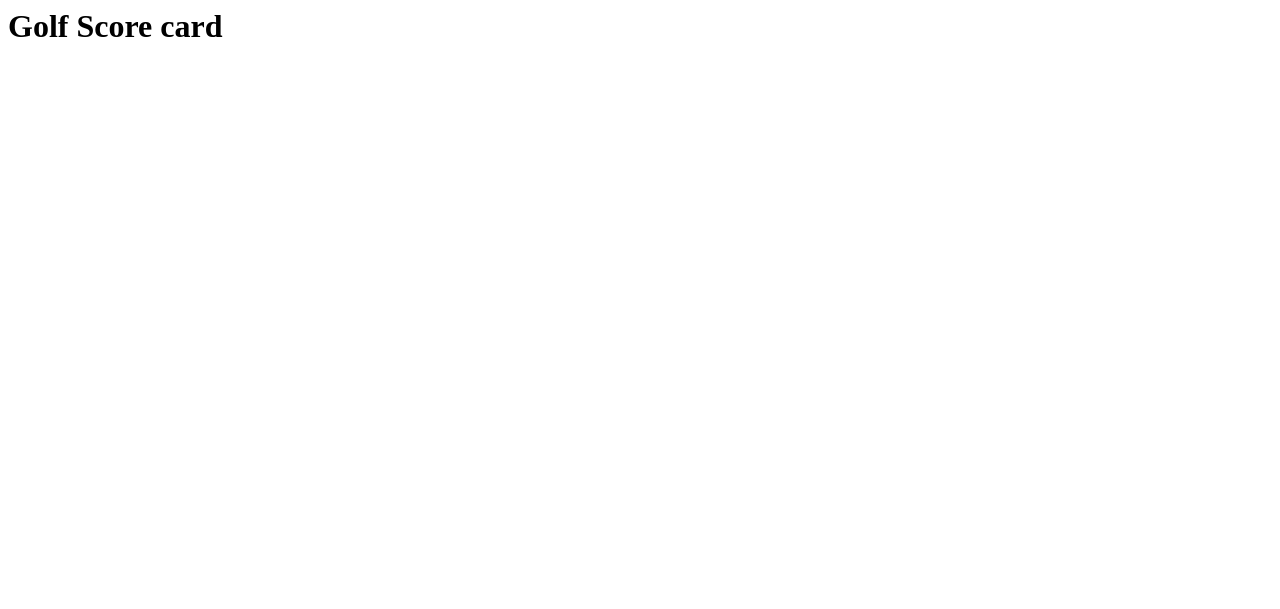
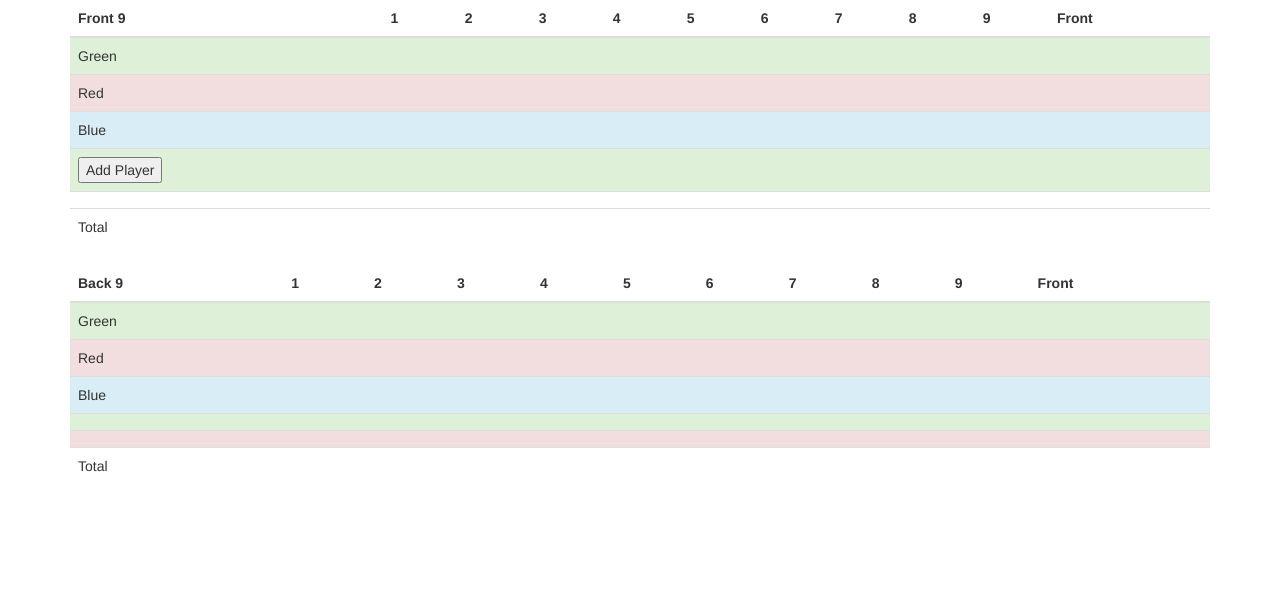
Before and after one commit to kendratate/golf, a plain HTML site: page index.html in a window 1280 px wide. Drawn offline with nearby package versions, Linux system fonts and the light colour scheme.

Commit message:
Tables started

```diff
--- /dev/null
+++ b/golf.css
@@ -0,0 +1,4 @@
+#addPlayerContainer {
+    visibility: hidden;
+
+}
--- /dev/null
+++ b/golf.js
@@ -0,0 +1,44 @@
+/**
+ * Created by kendratate on 10/25/16.
+ */
+var players = [];
+
+function addPlayer() {
+    // make form visible
+    $("#addPlayerContainer").css("visibility", "visible");
+}
+function teeUp(){
+
+    // add trimmed, to upper player name to players array
+    var someName = $("input#formName").val().trim().toUpperCase();
+    players.push(someName);
+}
+
+function validateForm(){
+    var success1, success2 = true;
+    alert("in addPlayer");
+
+
+
+        // check for blank name field
+        alert("in do");
+
+        if ($("input#formName").val().trim().length <= 0) {
+            $('#message').text("You must enter a name");
+            alert("success1 is false");
+
+        };
+
+        // check for duplicate name
+        for (var i=0; i < players.length; i++) {
+            if (name.trim().toUpperCase() === players[i]) {
+                $('#message').text("Player name must be unique");
+                success2 = false;
+                alert("success2 is false");
+
+            }
+         };
+
+
+
+}
--- a/index.html
+++ b/index.html
@@ -1 +1,233 @@
-<h1>Golf Score card</h1>
+<!DOCTYPE html>
+<html lang="en">
+<head>
+    <meta charset="utf-8">
+    <meta name="viewport" content="width=device-width, initial-scale=1">
+    <link rel="stylesheet" href="https://maxcdn.bootstrapcdn.com/bootstrap/3.3.7/css/bootstrap.min.css">
+    <script src="https://ajax.googleapis.com/ajax/libs/jquery/1.12.4/jquery.min.js"></script>
+    <script src="https://maxcdn.bootstrapcdn.com/bootstrap/3.3.7/js/bootstrap.min.js"></script>
+    <link rel="stylesheet" href="golf.css">
+    <title>Golf Score</title>
+</head>
+<body>
+
+<div class="container">
+    <table class="table front">
+        <thead>
+        <tr>
+            <th>Front 9</th>
+            <th>1</th>
+            <th>2</th>
+            <th>3</th>
+            <th>4</th>
+            <th>5</th>
+            <th>6</th>
+            <th>7</th>
+            <th>8</th>
+            <th>9</th>
+            <th>Front</th>
+        </tr>
+        </thead>
+        <tbody>
+        <tr class="success">
+            <td>Green</td>
+            <td></td>
+            <td></td>
+            <td></td>
+            <td></td>
+            <td></td>
+            <td></td>
+            <td></td>
+            <td></td>
+            <td></td>
+            <td></td>
+        </tr>
+        <tr class="danger">
+            <td>Red</td>
+            <td></td>
+            <td></td>
+            <td></td>
+            <td></td>
+            <td></td>
+            <td></td>
+            <td></td>
+            <td></td>
+            <td></td>
+            <td></td>
+        </tr>
+        <tr class="info">
+            <td>Blue</td>
+            <td></td>
+            <td></td>
+            <td></td>
+            <td></td>
+            <td></td>
+            <td></td>
+            <td></td>
+            <td></td>
+            <td></td>
+            <td></td>
+        </tr>
+        <tr class="success">
+            <td><button id="addPlayer" onclick="addPlayer()">Add Player</button></td>
+            <td></td>
+            <td></td>
+            <td></td>
+            <td></td>
+            <td></td>
+            <td></td>
+            <td></td>
+            <td></td>
+            <td></td>
+            <td></td>
+        </tr>
+        <tr>
+            <td></td>
+            <td></td>
+            <td></td>
+            <td></td>
+            <td></td>
+            <td></td>
+            <td></td>
+            <td></td>
+            <td></td>
+            <td></td>
+            <td></td>
+        </tr>
+        <tr>
+            <td>Total</td>
+            <td></td>
+            <td></td>
+            <td></td>
+            <td></td>
+            <td></td>
+            <td></td>
+            <td></td>
+            <td></td>
+            <td></td>
+            <td></td>
+        </tr>
+        </tbody>
+    </table>
+    <table class="table back">
+        <thead>
+        <tr>
+            <th>Back 9</th>
+            <th>1</th>
+            <th>2</th>
+            <th>3</th>
+            <th>4</th>
+            <th>5</th>
+            <th>6</th>
+            <th>7</th>
+            <th>8</th>
+            <th>9</th>
+            <th>Front</th>
+        </tr>
+        </thead>
+        <tbody>
+        <tr class="success">
+            <td>Green</td>
+            <td></td>
+            <td></td>
+            <td></td>
+            <td></td>
+            <td></td>
+            <td></td>
+            <td></td>
+            <td></td>
+            <td></td>
+            <td></td>
+        </tr>
+        <tr class="danger">
+            <td>Red</td>
+            <td></td>
+            <td></td>
+            <td></td>
+            <td></td>
+            <td></td>
+            <td></td>
+            <td></td>
+            <td></td>
+            <td></td>
+            <td></td>
+        </tr>
+        <tr class="info">
+            <td>Blue</td>
+            <td></td>
+            <td></td>
+            <td></td>
+            <td></td>
+            <td></td>
+            <td></td>
+            <td></td>
+            <td></td>
+            <td></td>
+            <td></td>
+        </tr>
+        <tr class="success">
+            <td></td>
+            <td></td>
+            <td></td>
+            <td></td>
+            <td></td>
+            <td></td>
+            <td></td>
+            <td></td>
+            <td></td>
+            <td></td>
+            <td></td>
+        </tr>
+        <tr class="danger">
+            <td></td>
+            <td></td>
+            <td></td>
+            <td></td>
+            <td></td>
+            <td></td>
+            <td></td>
+            <td></td>
+            <td></td>
+            <td></td>
+            <td></td>
+        </tr>
+        <tr>
+            <td>Total</td>
+            <td></td>
+            <td></td>
+            <td></td>
+            <td></td>
+            <td></td>
+            <td></td>
+            <td></td>
+            <td></td>
+            <td></td>
+            <td></td>
+        </tr>
+        </tbody>
+    </table>
+</div>
+
+ <!--form for adding a player-->
+<div class="container" id="addPlayerContainer">
+    <form class="form-inline">
+        <div class="form-group">
+            <label class="sr-only" for="formName">Name:</label>
+            <input type="text" class="form-control" id="formName" placeholder="Enter name">
+        </div>
+        <div class="dropdown">
+            <button class="btn btn-default dropdown-toggle" type="button" data-toggle="dropdown">Tee Box
+                <span class="caret"></span></button>
+            <ul class="dropdown-menu">
+                <li><a href="#">Red</a></li>
+                <li><a href="#">Blue</a></li>
+                <li><a href="#">White</a></li>
+            </ul>
+        </div>
+        <button type="submit" onclick="teeUp()" class="btn btn-primary">Tee up!</button>
+    </form>
+    <div id="message"></div>
+</div>
+<script src="golf.js"></script>
+</body>
+</html>
```
